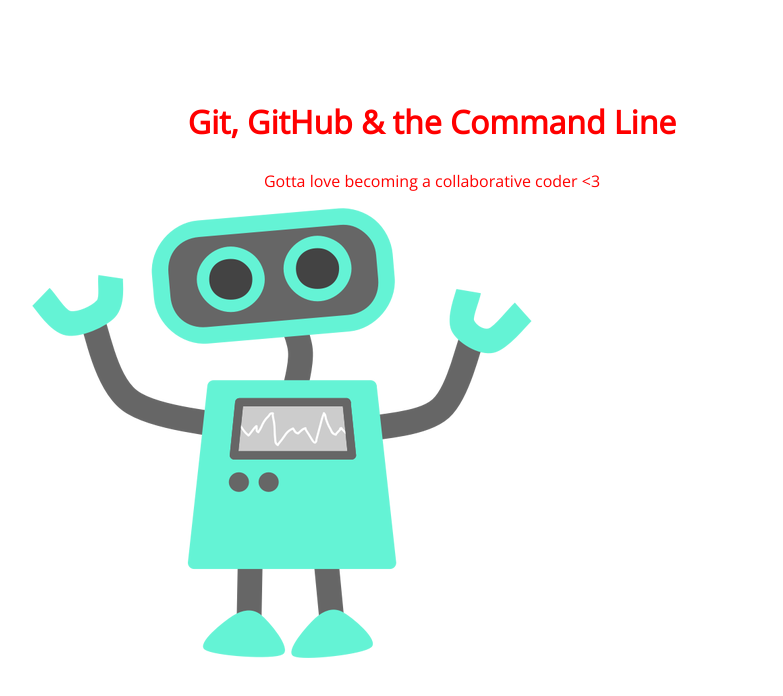
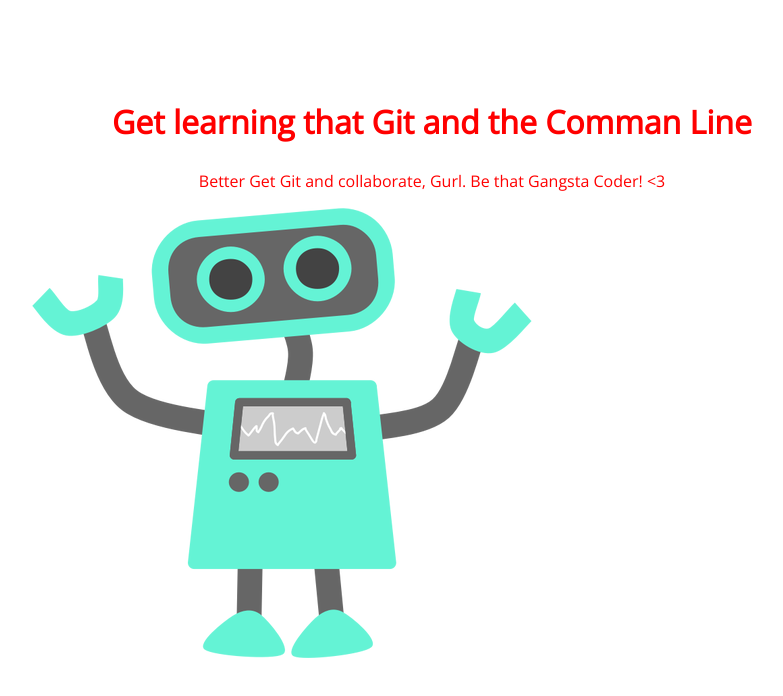
Before and after one commit to youngmaid/105-project, a plain HTML site: page index.html in a window 1280 px wide. Shown: the whole page, without its empty margins (208-991 px from the left). Drawn offline with nearby package versions, Linux system fonts and the light colour scheme.

Commit message:
changed the h1 and p wording

```diff
--- a/index.html
+++ b/index.html
@@ -8,8 +8,8 @@
 </head>
 <body>
 	<section>
-		<h1>Git, GitHub & the Command Line</h1>
-		<p>Gotta love becoming a collaborative coder <3</p>
+		<h1>Get learning that Git and the Comman Line</h1>
+		<p>Better Get Git and collaborate, Gurl.  Be that Gangsta Coder! <3</p> <!--Changed the wording in h1 and p-->
 		<img src="img/happy-blue-robot.png">
 	</section>
 </body>
```
